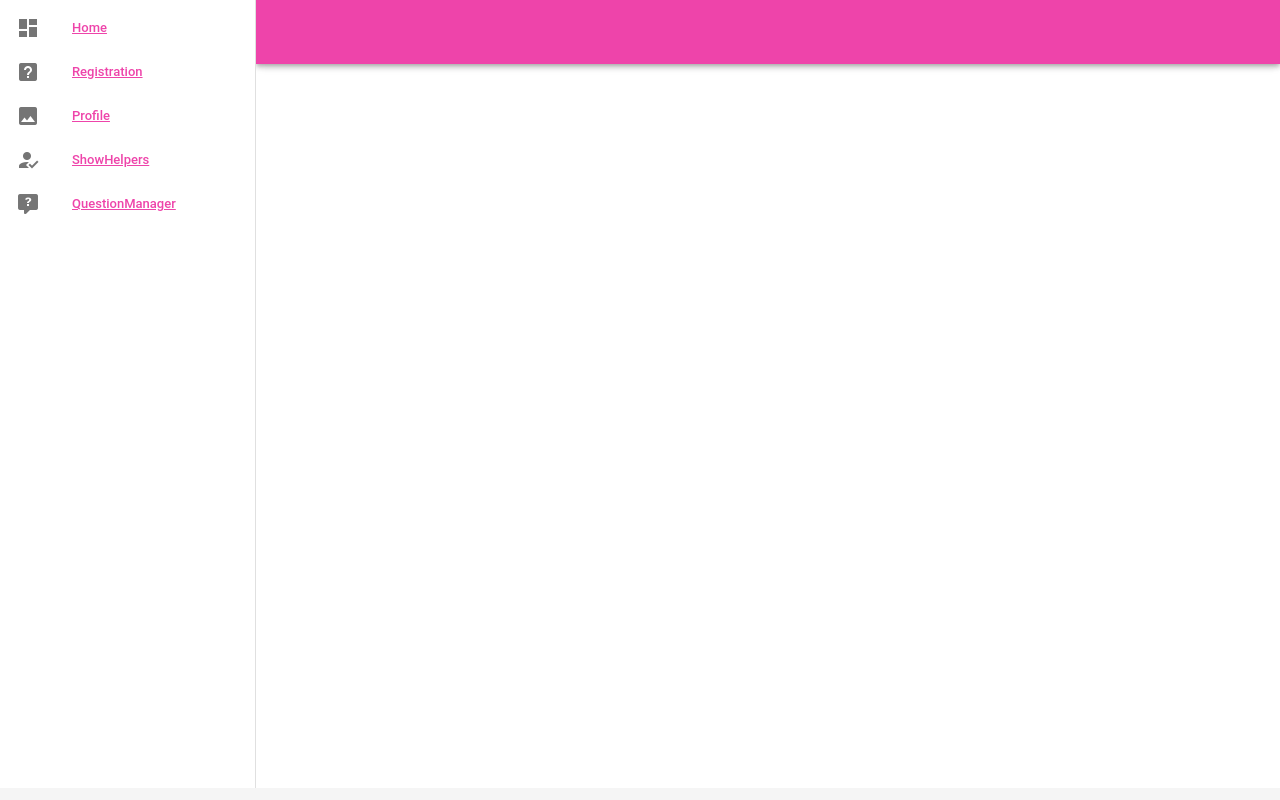
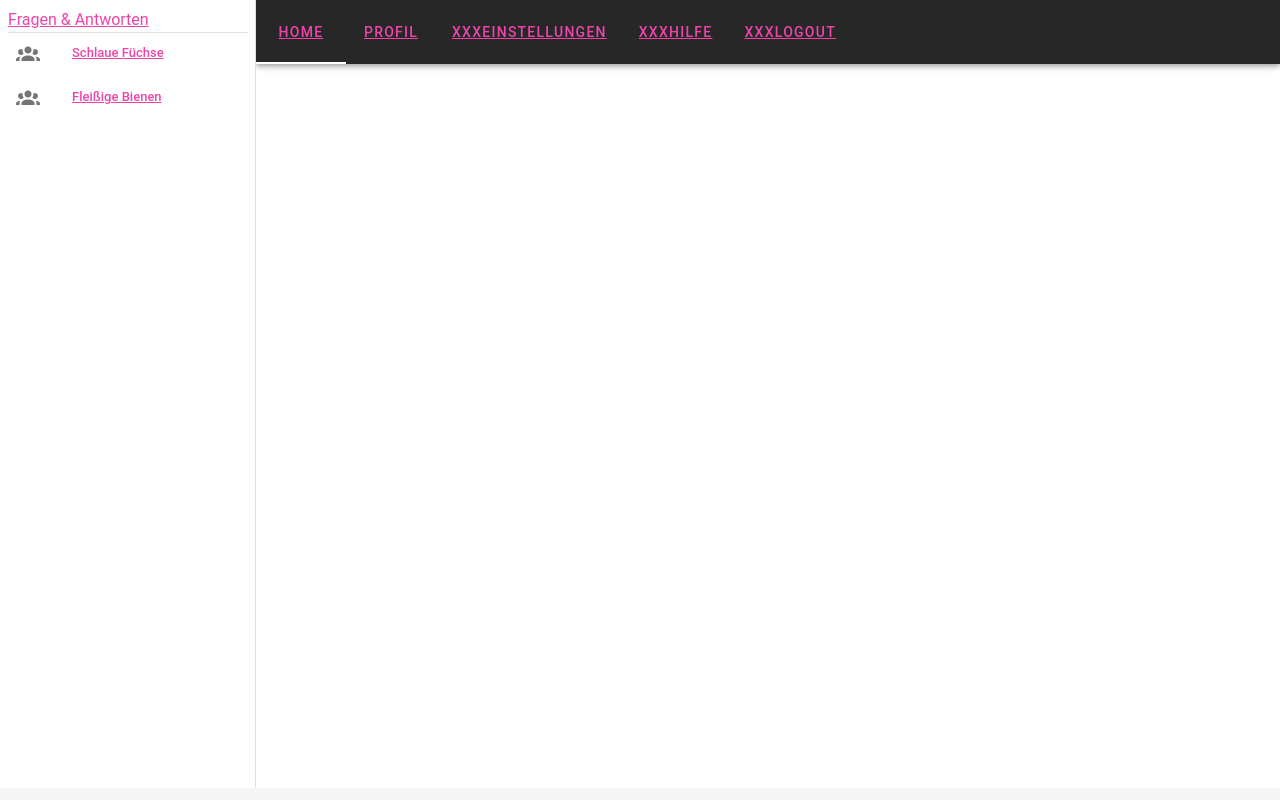
Before and after one commit to AdamSz93/Student-Corona-App, a Vue app: page /#/ in a window 1280 px wide. Built offline with nearby package versions, Linux system fonts and the light colour scheme; a small style sheet from the web is missing.

Commit message:
Tabs in NavBar included

```diff
--- a/src/App.vue
+++ b/src/App.vue
@@ -2,22 +2,31 @@
   <v-app>
     <v-navigation-drawer app>
       <v-list dense nav>
-        <v-list-item v-for="item in items" :key="item.title" link>
+        <router-link to="/questionmanager">Fragen &amp; Antworten</router-link>
+        <v-divider></v-divider>
+        <v-list-item v-for="group in groups" :key="group.name" link>
           <v-list-item-icon>
-            <v-icon>{{ item.icon }}</v-icon>
+            <v-icon>{{ group.icon }}</v-icon>
           </v-list-item-icon>
 
           <v-list-item-content>
-            <v-list-item-title><router-link v-bind:to="item.route">{{ item.title }}</router-link></v-list-item-title>
+            <v-list-item-title>
+              <router-link v-bind:to="group.route">{{ group.title }}</router-link>
+            </v-list-item-title>
           </v-list-item-content>
         </v-list-item>
       </v-list>
     </v-navigation-drawer>
 
-    <v-app-bar app color="primary" dark>
-      <!--<v-btn>
-        <router-link to="/profile">goto Profile</router-link>
-      </v-btn>-->
+    <v-app-bar app dark>
+
+      <v-tabs>
+        <v-tab><router-link to="/home">Home</router-link></v-tab>
+        <v-tab><router-link to="/profile">Profil</router-link></v-tab>
+        <v-tab><router-link to="/settings">xxxEinstellungen</router-link></v-tab>
+        <v-tab><router-link to="/help">xxxHilfe</router-link></v-tab>
+        <v-tab><router-link to="/logout">xxxLogout</router-link></v-tab>
+      </v-tabs>
     </v-app-bar>
 
     <!-- Sizes your content based upon application components -->
@@ -43,14 +52,35 @@ export default {
   methods: {},
   data: () => {
     return {
-      items: [
+      groups: [
+        //{ title: "Fragen & Antworten", icon: "mdi-account-check", route: "/showhelpers"},
+        {
+          title: "Schlaue Füchse",
+          icon: "mdi-account-group",
+          route: "/showgroup"
+        },
+        {
+          title: "Fleißige Bienen",
+          icon: "mdi-account-group",
+          route: "/showgroup"
+        }
+      ],
+
+      /*items: [
         { title: "Home", icon: "mdi-view-dashboard", route: "/home" },
         { title: "Registration", icon: "mdi-help-box", route: "/registration" },
         { title: "Profile", icon: "mdi-image", route: "/profile" },
-        { title: "ShowHelpers", icon: "mdi-account-check", route: "/showhelpers" },
-        { title: "QuestionManager", icon: "mdi-comment-question", route: "/questionmanager" },
-
-      ],
+        {
+          title: "ShowHelpers",
+          icon: "mdi-account-check",
+          route: "/showhelpers"
+        },
+        {
+          title: "QuestionManager",
+          icon: "mdi-comment-question",
+          route: "/questionmanager"
+        }
+      ],*/
       right: null
     };
   }
--- a/src/router/index.js
+++ b/src/router/index.js
@@ -30,6 +30,31 @@ Vue.use(VueRouter)
     component: () => import(/* webpackChunkName: "about" */ '../views/QuestionManager.vue')
   },
   {
+    path: '/groupmanager',
+    name: 'GroupManager',
+    component: () => import(/* webpackChunkName: "about" */ '../views/GroupManager.vue')
+  },
+  {
+    path: '/showgroup',
+    name: 'showgroup',
+    component: () => import(/* webpackChunkName: "about" */ '../views/ShowGroup.vue')
+  },
+  {
+    path: '/settings',
+    name: 'Settings',
+    component: () => import(/* webpackChunkName: "about" */ '../views/Settings.vue')
+  },
+  {
+    path: '/help',
+    name: 'Help',
+    component: () => import(/* webpackChunkName: "about" */ '../views/Help.vue')
+  },
+  {
+    path: '/logout',
+    name: 'Logout',
+    component: () => import(/* webpackChunkName: "about" */ '../views/Logout.vue')
+  },
+  {
     path: '/about',
     name: 'About',
     // route level code-splitting
--- /dev/null
+++ b/src/views/GroupManager.vue
@@ -0,0 +1,3 @@
+<template>
+    <h1>GroupManager</h1>
+</template>
--- /dev/null
+++ b/src/views/Help.vue
@@ -0,0 +1,3 @@
+<template>
+    <h1>Hilfe</h1>
+</template>
--- /dev/null
+++ b/src/views/Logout.vue
@@ -0,0 +1,3 @@
+<template>
+    <h1>You are logged off</h1>
+</template>
--- a/src/views/QuestionManager.vue
+++ b/src/views/QuestionManager.vue
@@ -1,6 +1,7 @@
 <template>
 <v-app>
     <!-- https://vuetifyjs.com/en/components/lists/#icon-with-2-lines-and-action -->
+    <h1>QuestionManager</h1>
 </v-app>
 </template>
 
--- /dev/null
+++ b/src/views/Settings.vue
@@ -0,0 +1,3 @@
+<template>
+    <h1>Einstellungen</h1>
+</template>
--- /dev/null
+++ b/src/views/ShowGroup.vue
@@ -0,0 +1,3 @@
+<template>
+    <h1>ShowGroup</h1>
+</template>
```
